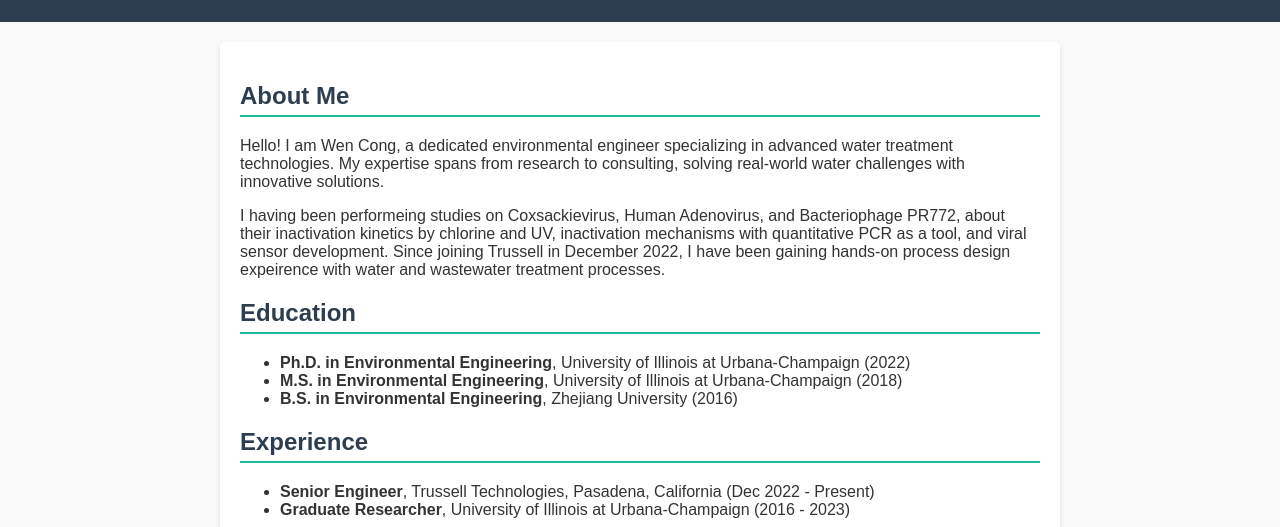
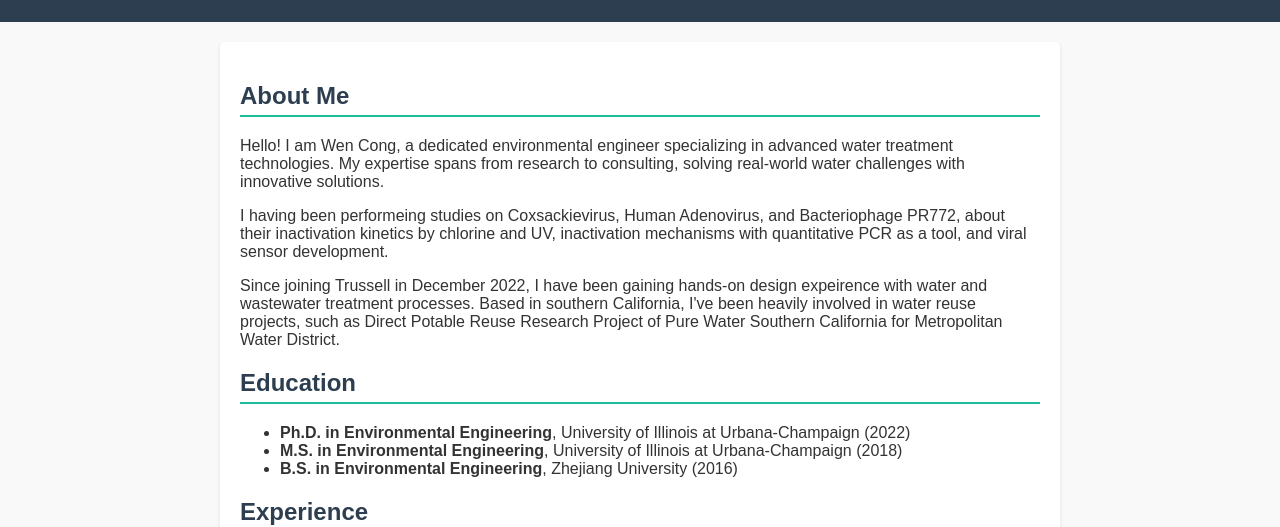
Before and after one commit to cw19940724/wen-cong, a plain HTML site: page index.html in a window 1280 px wide. Shown: the part 289-816 px from the top of the page. Drawn offline with Linux system fonts and the light colour scheme.

Commit message:
Update index.html

```diff
--- a/index.html
+++ b/index.html
@@ -70,7 +70,9 @@
         <div class="section">
             <h2>About Me</h2>
             <p>Hello! I am Wen Cong, a dedicated environmental engineer specializing in advanced water treatment technologies. My expertise spans from research to consulting, solving real-world water challenges with innovative solutions.</p>
-            <p>I having been performeing studies on Coxsackievirus, Human Adenovirus, and Bacteriophage PR772, about their inactivation kinetics by chlorine and UV, inactivation mechanisms with quantitative PCR as a tool, and viral sensor development. Since joining Trussell in December 2022, I have been gaining hands-on process design expeirence with water and wastewater treatment processes.</p>
+            <p>I having been performeing studies on Coxsackievirus, Human Adenovirus, and Bacteriophage PR772, about their inactivation kinetics by chlorine and UV, inactivation mechanisms with quantitative PCR as a tool, and viral sensor development.</p>
+            <p>Since joining Trussell in December 2022, I have been gaining hands-on design expeirence with water and wastewater treatment processes. Based in southern California, I've been heavily involved in water reuse projects, such as Direct Potable Reuse Research Project of Pure Water Southern California for Metropolitan Water District. </p>
+
         </div>
         <div class="section">
             <h2>Education</h2>
```
